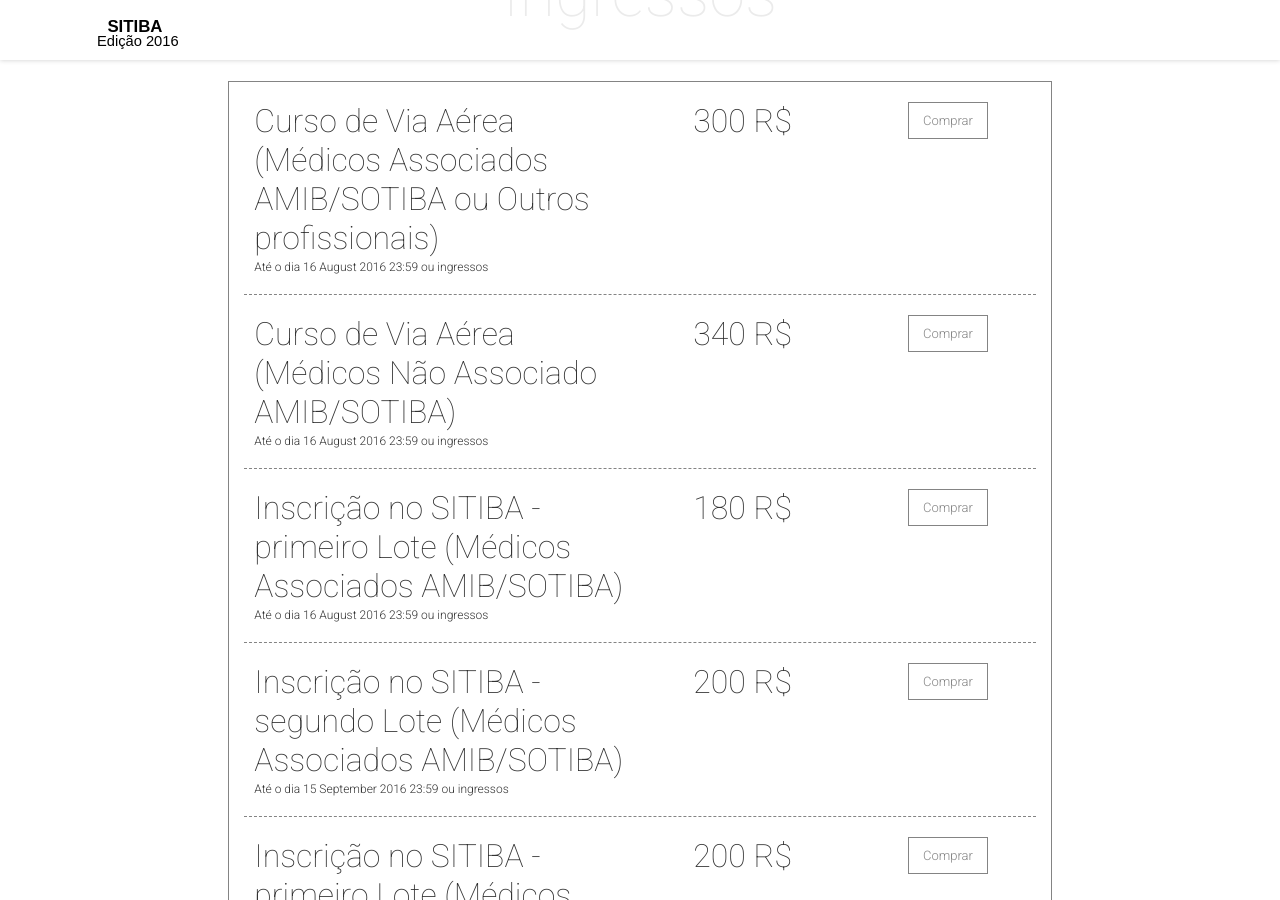
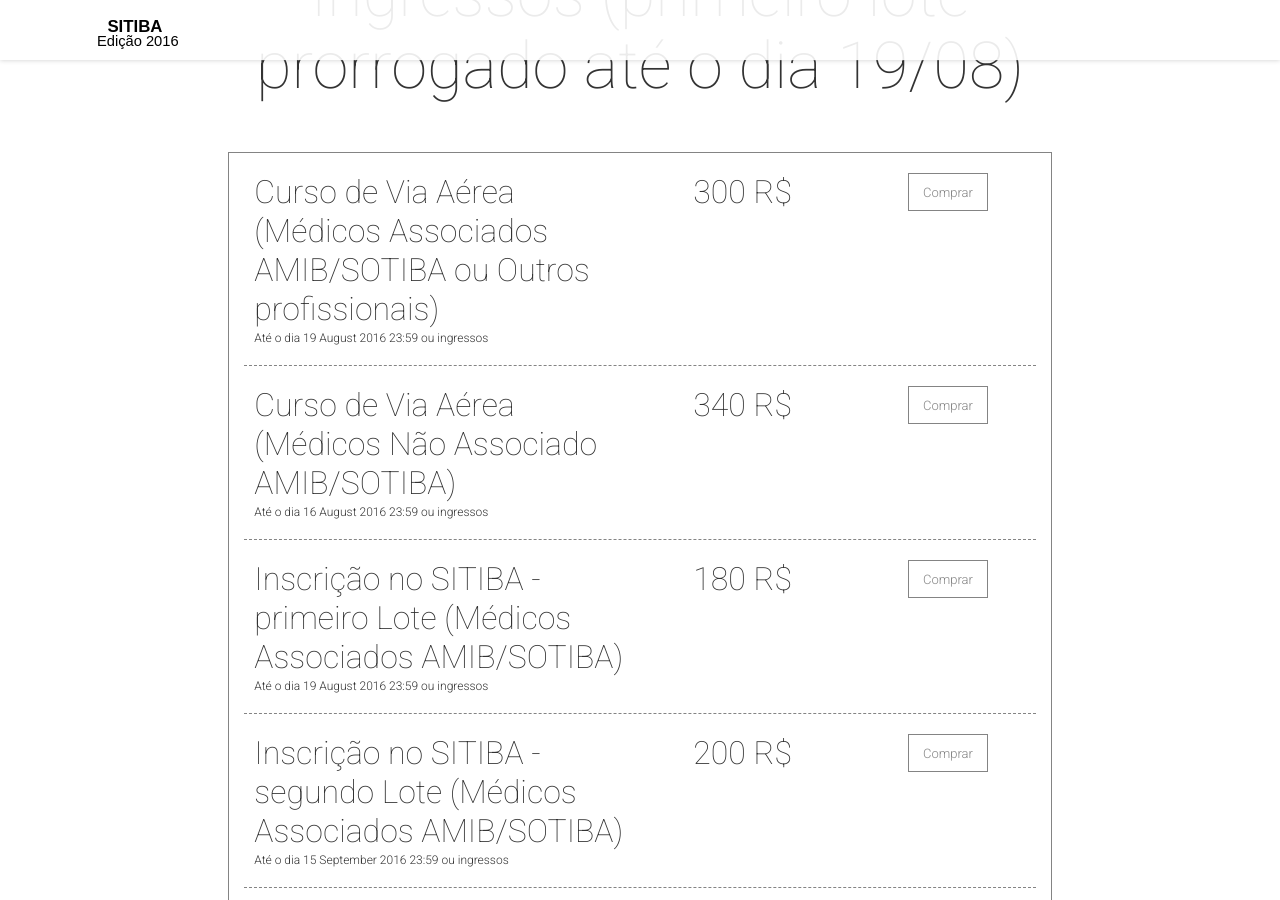
Before and after one commit to ricardotassio/ricardotassio.github.io, a Jekyll site: the page built from index.html, in a window 1280 px wide and 900 px high, scrolled down 11692 px. Built offline with Jekyll 4.4.1, drawn with Linux system fonts in a browser that asks for light colours; nearby versions of some CDN libraries; comment, search, counter and statistics services are not loaded; some of the changed text lies outside the part shown.

```diff
--- a/_config.yml
+++ b/_config.yml
@@ -133,7 +133,7 @@
 
 
 # Tickets Block
-ticketsTitle: "Ingressos"
+ticketsTitle: "Ingressos (primeiro lote prorrogado até o dia 19/08)"
 ticketsInfo: "Aproveite e garanta logo o seu ingresso no 1º Lote."
 ticketsOffers:
  -
@@ -141,12 +141,12 @@
   price: "300"
   priceCurrency: "R$"
   ticketsNumber: ""
-  #ribbon: "-20%"
+  #ribbon: "Prorrogado"
   buyButtonLink: "http://www.mederi.com.br/sitiba?cod=L01MDA08"
   buyButtonText: "Comprar"
-  ticketContentList: ["Este valor permanecerá até o dia 16/08"]
+  ticketContentList: ["Este valor permanecerá até o dia 19/08"]
   validFrom: "2016-07-28T10:00"
-  validThrough: "2016-08-16T23:59"
+  validThrough: "2016-08-19T23:59"
  -
   name: "Curso de Via Aérea (Médicos Não Associado AMIB/SOTIBA)"
   price: "340"
@@ -155,7 +155,7 @@
   #ribbon: "-20%"
   buyButtonLink: "http://www.mederi.com.br/sitiba?cod=L01MDA08"
   buyButtonText: "Comprar"
-  ticketContentList: ["Este valor permanecerá até o dia 16/08"]
+  ticketContentList: ["Este valor permanecerá até o dia 19/08"]
   validFrom: "2016-07-28T10:00"
   validThrough: "2016-08-16T23:59"
  -
@@ -166,9 +166,9 @@
   #ribbon: "-20%"
   buyButtonLink: "http://www.mederi.com.br/sitiba?cod=L01MDA08"
   buyButtonText: "Comprar"
-  ticketContentList: ["Este valor permanecerá até o dia 16/08"]
+  ticketContentList: ["Este valor permanecerá até o dia 19/08"]
   validFrom: "2016-07-28T10:00"
-  validThrough: "2016-08-16T23:59"
+  validThrough: "2016-08-19T23:59"
  -
   name: "Inscrição no SITIBA - segundo Lote (Médicos Associados AMIB/SOTIBA)"
   price: "200"
@@ -188,9 +188,9 @@
   #ribbon: "-20%"
   buyButtonLink: "http://www.mederi.com.br/sitiba?cod=L01MD08"
   buyButtonText: "Comprar"
-  ticketContentList: ["Este valor permanecerá até o dia 16/08"]
+  ticketContentList: ["Este valor permanecerá até o dia 19/08"]
   validFrom: "2016-07-28T10:00"
-  validThrough: "2016-08-16T23:59"
+  validThrough: "2016-08-19T23:59"
  -
   name: "Inscrição no SITIBA - segundo Lote (Médicos Não Associados AMIB/SOTIBA)"
   price: "220"
@@ -210,9 +210,9 @@
   #ribbon: "-20%"
   buyButtonLink: "http://www.mederi.com.br/sitiba?cod=L01OPFA08"
   buyButtonText: "Comprar"
-  ticketContentList: ["Este valor permanecerá até o dia 16/08"]
+  ticketContentList: ["Este valor permanecerá até o dia 19/08"]
   validFrom: "2016-07-28T10:00"
-  validThrough: "2016-08-16T23:59"
+  validThrough: "2016-08-19T23:59"
  -
   name: "Inscrição no SITIBA - segundo Lote (Outros Profissionais Associado AMIB/SOTIBA)"
   price: "120"
@@ -232,9 +232,9 @@
   #ribbon: "-20%"
   buyButtonLink: "http://www.mederi.com.br/sitiba?cod=L0OPF08"
   buyButtonText: "Comprar"
-  ticketContentList: ["Este valor permanecerá até o dia 16/08"]
+  ticketContentList: ["Este valor permanecerá até o dia 19/08"]
   validFrom: "2016-07-28T10:00"
-  validThrough: "2016-08-16T23:59"
+  validThrough: "2016-08-19T23:59"
  -
   name: "Inscrição no SITIBA - segundo Lote (Outros Profissionais Não Associado AMIB/SOTIBA)"
   price: "140"
@@ -254,9 +254,9 @@
   #ribbon: "-20%"
   buyButtonLink: "http://www.mederi.com.br/sitiba?cod=L01EST08"
   buyButtonText: "Comprar"
-  ticketContentList: ["Este valor permanecerá até o dia 16/08"]
+  ticketContentList: ["Este valor permanecerá até o dia 19/08"]
   validFrom: "2016-07-28T10:00"
-  validThrough: "2016-08-16T23:59"
+  validThrough: "2016-08-19T23:59"
  -
   name: "Inscrição no SITIBA - segundo Lote (Estudante)"
   price: "100"
```
Also changed, not shown: 10 other files.
